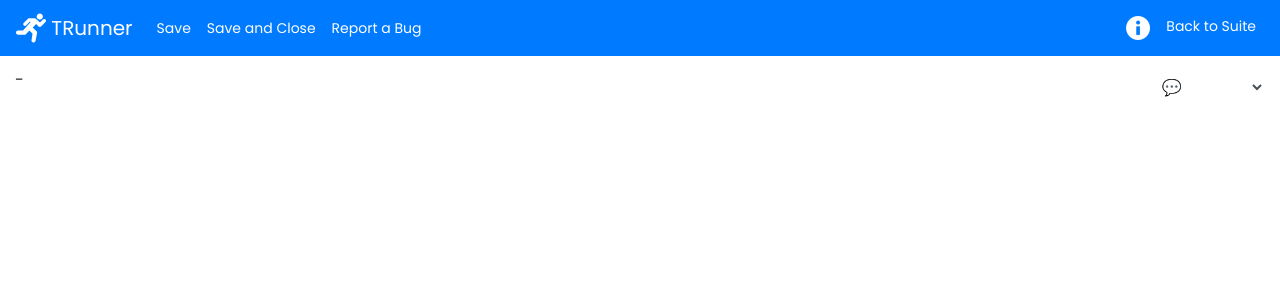
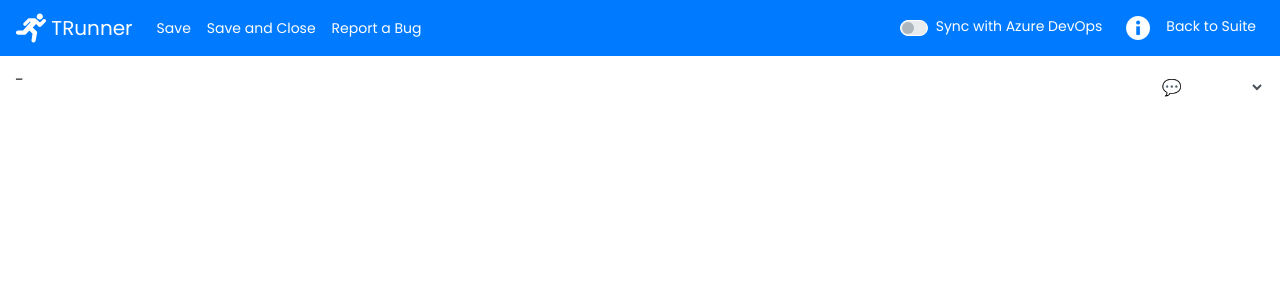
Before and after one commit to DartSkywalker/ado-test-runner, a Python web app: template templates/run.html in a window 1280 px wide. Shown: the top 300 px of the page. Run offline with Jinja, Linux system fonts and the light colour scheme; the template is opened without the code that fills it, so the values that code supplies are empty; some libraries are stand-ins or nearby versions.

```diff
--- a/main.py
+++ b/main.py
@@ -121,6 +121,8 @@ def save_test_result(test_case_id):
         sql_api.set_test_case_state(test_case_id, data)
         return json.dumps({'success': True}), 200, {'ContentType': 'application/json'}
     else:
+        logger.warning(test_case_id)
+        logger.warning(data)
         ado_response = ado_api.update_test_steps_in_ado(test_case_id, data)
         if ado_response == '200':
             sql_api.update_test_steps_sql(test_case_id, data)
--- a/templates/run.html
+++ b/templates/run.html
@@ -54,6 +54,12 @@
     </ul>
     <div class="navbar-collapse collapse  order-3 dual-collapse2">
         <ul class="navbar-nav ml-auto">
+            <li class="nav-item active">
+                <div class="custom-control custom-switch">
+                  <input type="checkbox" class="custom-control-input" id="adoSync">
+                  <label class="custom-control-label" for="adoSync" style="color: #fff;">Sync with Azure DevOps</label>
+                </div>
+            </li>
             <li class="nav-item active">
                 <a class="nav-link"><span class="help-icon" tabindex="0" data-toggle="popover" data-trigger="focus"
                                           data-content="💬️ Comment: Double-click on step
@@ -163,6 +169,7 @@
     let startTime;
     let stopTime;
     let testRunDuration;
+    let adoSync = false;
     //Check if user has the access to the test case in ADO
     let userHasAdoAccess = '';
     let testCaseId = /[^/]*$/.exec(window.location.href)[0];
@@ -179,10 +186,22 @@
         }).fail(function () {
             console.log('User does not have ADO access');
             userHasAdoAccess = false;
+            $('#adoSync').attr('disabled', true);
         });
 
         startTime = Date.now()
+
+        $('#adoSync').change(function() {
+        if(this.checked) {
+            var returnVal = confirm("Do you want to enable sync with Azure DevOps?");
+            $(this).prop("checked", returnVal);
+            adoSync = true;
+        }
+        $('#adoSync').val(this.checked);
     });
+    });
+
+
 </script>
 <script>
     (function ($) {
```
